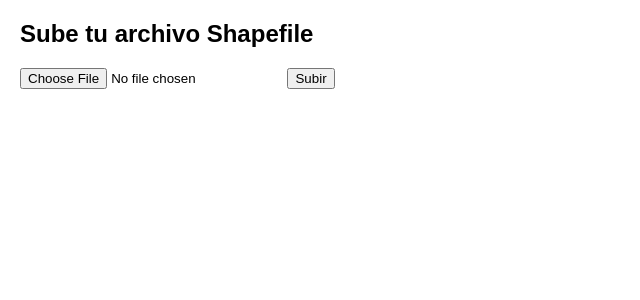
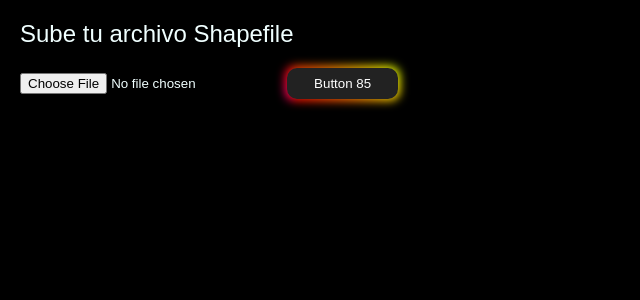
Before and after one commit to OscarMGaviria/shapeutilidades, a Flask app: page / in a window 1280 px wide. Shown: the top 300 px of the page, without its empty margins (0-640 px from the left). Run offline with Flask 3, Linux system fonts and the light colour scheme.

Commit message:
Se incluyen estilos a app web

```diff
--- a/static/style.css
+++ b/static/style.css
@@ -1,16 +1,93 @@
 body {
     font-family: Arial, sans-serif;
     margin: 20px;
+    background-color: black;
 }
 
 h1 {
     font-size: 24px;
+    color: azure;
+    font-weight: 400;
+    font-family: sans-serif;
 }
 
 form {
+    color: azure;
     margin-top: 20px;
+    cursor: pointer;
 }
 
 input[type="file"] {
     margin-right: 10px;
+    cursor: pointer;
+
 }
+
+
+/* CSS */
+.button-85 {
+  padding: 0.6em 2em;
+  border: none;
+  outline: none;
+  color: rgb(255, 255, 255);
+  background: #111;
+  cursor: pointer;
+  position: relative;
+  z-index: 0;
+  border-radius: 10px;
+  user-select: none;
+  -webkit-user-select: none;
+  touch-action: manipulation;
+}
+
+.button-85:before {
+  content: "";
+  background: linear-gradient(
+    45deg,
+    #ff0000,
+    #ff7300,
+    #fffb00,
+    #48ff00,
+    #00ffd5,
+    #002bff,
+    #7a00ff,
+    #ff00c8,
+    #ff0000
+  );
+  position: absolute;
+  top: -2px;
+  left: -2px;
+  background-size: 400%;
+  z-index: -1;
+  filter: blur(5px);
+  -webkit-filter: blur(5px);
+  width: calc(100% + 4px);
+  height: calc(100% + 4px);
+  animation: glowing-button-85 20s linear infinite;
+  transition: opacity 0.3s ease-in-out;
+  border-radius: 10px;
+}
+
+@keyframes glowing-button-85 {
+  0% {
+    background-position: 0 0;
+  }
+  50% {
+    background-position: 400% 0;
+  }
+  100% {
+    background-position: 0 0;
+  }
+}
+
+.button-85:after {
+  z-index: -1;
+  content: "";
+  position: absolute;
+  width: 100%;
+  height: 100%;
+  background: #222;
+  left: 0;
+  top: 0;
+  border-radius: 10px;
+}
--- a/templates/index.html
+++ b/templates/index.html
@@ -3,14 +3,14 @@
 <head>
     <meta charset="UTF-8">
     <meta name="viewport" content="width=device-width, initial-scale=1.0">
-    <title>Subir Shapefile</title>
+    <title>Shapefile</title>
     <link rel="stylesheet" href="{{ url_for('static', filename='style.css') }}">
 </head>
 <body>
     <h1>Sube tu archivo Shapefile</h1>
     <form action="/upload" method="post" enctype="multipart/form-data">
         <input type="file" name="file" accept=".zip" required>
-        <button type="submit">Subir</button>
+        <button class="button-85" role="button">Button 85</button>
     </form>
 </body>
 </html>
```
Also changed, not shown: 1 other file.
